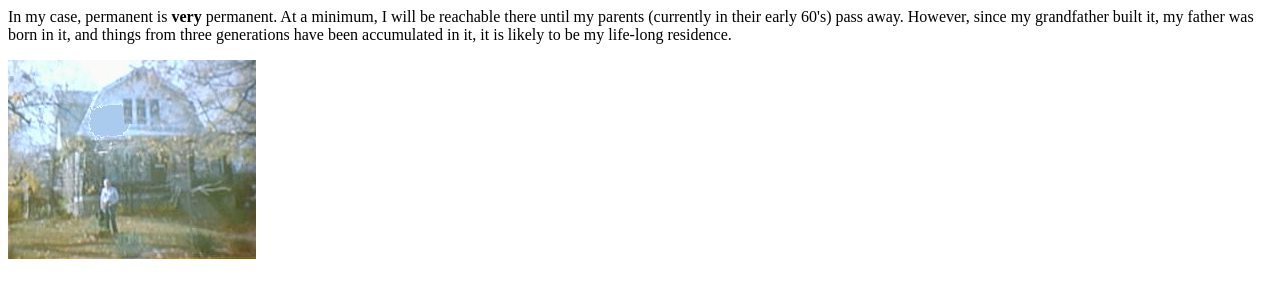
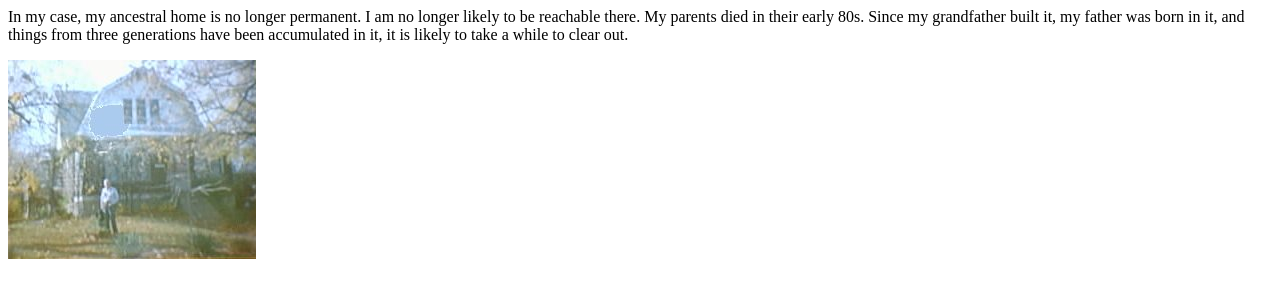
Before and after one commit to hrabbey/hrabbey.github.io, a plain HTML site: page ancestrl.html in a window 1280 px wide. Drawn offline with Linux system fonts and the light colour scheme.

Commit message:
Update ancestrl.html
Change from permanent to no longer permanent.

```diff
--- a/ancestrl.html
+++ b/ancestrl.html
@@ -9,10 +9,10 @@ Home, Sweet Home
 </HEAD>
 <BODY BGCOLOR="white" LINK="purple" VLINK="606060">
 <P>
-  In my case, permanent is <STRONG>very</STRONG> permanent.  At a minimum, I
-will be reachable there until my parents (currently in their early
-60's) pass away.  However, since my grandfather built it, my father
+  In my case, my ancestral home is no longer permanent.  I
+am no longer likely to be reachable there.  My parents died in their early 80s.
+Since my grandfather built it, my father
 was born in it, and things from three generations have been
-accumulated in it, it is likely to be my life-long residence.  <P>
+accumulated in it, it is likely to take a while to clear out.  <P>
 <P><IMG SRC="myhome.jpg" ALT="A VERY poor picture of my home">
 </BODY></HTML>
```
